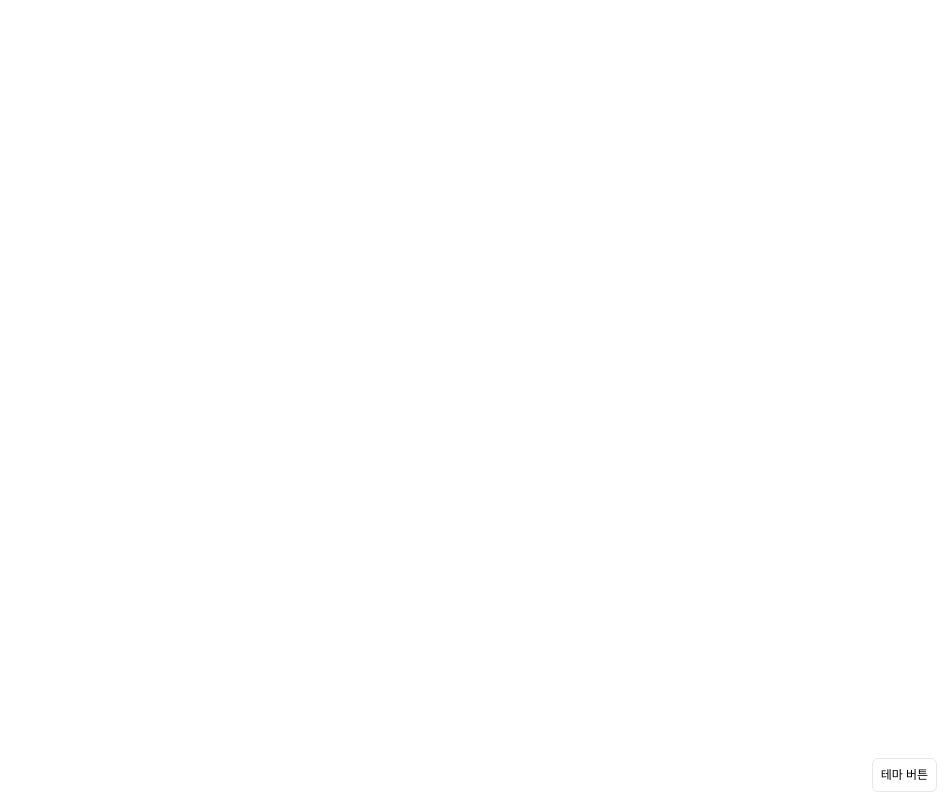
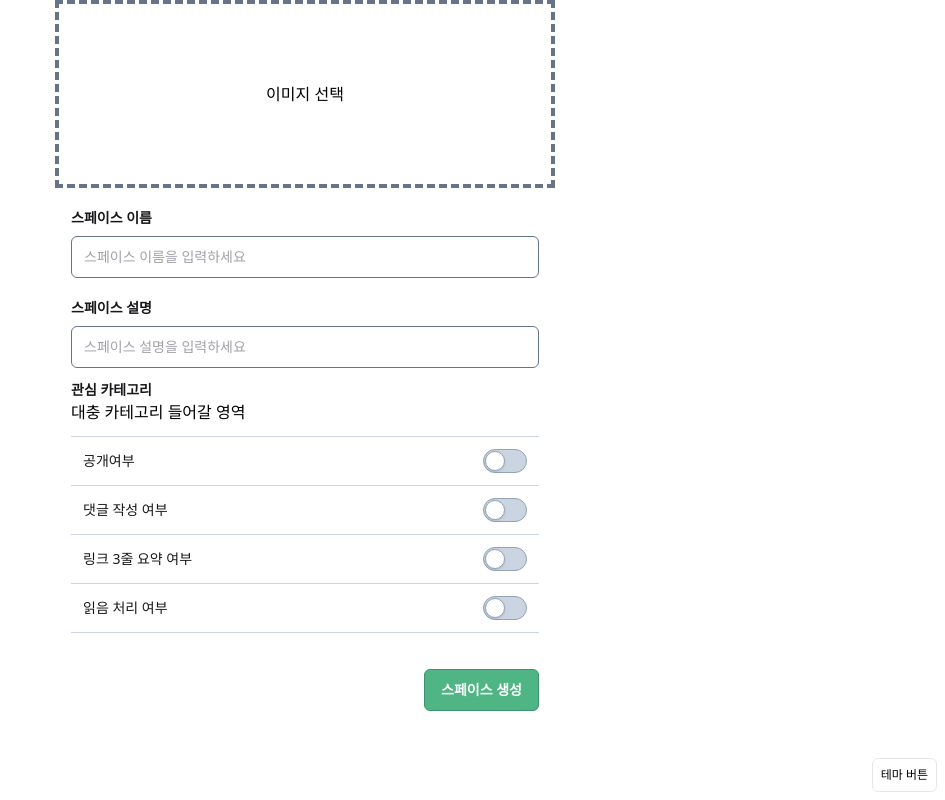
Before and after one commit to Team-TenTen/LinkHub-FE, a Next.js app: page /space/create in a window 1280 px wide. Shown: the whole page, without its empty margins (335-1280 px from the left). Built offline with nearby package versions, Linux system fonts and the light colour scheme; a web font is replaced by a local one.

Commit message:
feat: #31 - 스페이스 form 구현

```diff
--- a/src/app/(routes)/space/create/page.tsx
+++ b/src/app/(routes)/space/create/page.tsx
@@ -1,5 +1,11 @@
+import SpaceForm from '@/components/Space/SpaceForm'
+
 const SpaceCreatePage = () => {
-  return <></>
+  return (
+    <div>
+      <SpaceForm buttonText="스페이스 생성" />
+    </div>
+  )
 }
 
 export default SpaceCreatePage
--- /dev/null
+++ b/src/components/Space/SpaceForm.tsx
@@ -0,0 +1,156 @@
+'use client'
+
+import { ChangeEvent, useRef, useState } from 'react'
+import { useForm } from 'react-hook-form'
+import { Input, Toggle } from '@/components'
+import Image from 'next/image'
+import Button from '../common/Button/Button'
+
+interface FormValues {
+  image: File | null
+  name: string
+  description: string
+  public: boolean
+  comment: boolean
+  summary: boolean
+  viewer: boolean
+}
+
+const SpaceForm = ({ buttonText }: { buttonText: string }) => {
+  const selectSpaceImage = useRef<HTMLInputElement | null>(null)
+  const [imageFile, setImageFile] = useState<File | null>(null)
+  const [thumnail, setThumnail] = useState<string | null>(null)
+
+  const {
+    register,
+    getValues,
+    setValue,
+    handleSubmit,
+    formState: { errors },
+  } = useForm<FormValues>({
+    defaultValues: {
+      image: null,
+      name: '',
+      description: '',
+    },
+  })
+
+  const handleFileChange = (e: ChangeEvent<HTMLInputElement>) => {
+    e.preventDefault()
+
+    if (e.target.files) {
+      const blob = new Blob([e.target.files[0]], {
+        type: e.target.files[0].type,
+      })
+
+      const thumbNailImage = URL.createObjectURL(blob)
+      setThumnail(thumbNailImage)
+      setImageFile(e.target.files[0])
+      setValue('image', imageFile)
+    }
+  }
+
+  // todo: 이미지 파일 처리
+  return (
+    <form
+      className="flex flex-col gap-3"
+      onSubmit={handleSubmit((data) => {
+        console.log(data)
+      })}>
+      <div>
+        <input
+          {...register('image')}
+          type="file"
+          className="hidden"
+          ref={selectSpaceImage}
+          onChange={handleFileChange}
+        />
+        <div onClick={() => selectSpaceImage?.current?.click()}>
+          {thumnail ? (
+            <Image
+              className="h-[188px] object-cover"
+              src={thumnail}
+              width={500}
+              height={188}
+              alt="spaceImage"
+            />
+          ) : (
+            <div className="flex h-[188px] items-center justify-center border-4 border-dashed border-slate5">
+              이미지 선택
+            </div>
+          )}
+        </div>
+      </div>
+      <div className="flex flex-col gap-3 pl-4 pr-4">
+        <div>
+          <Input
+            {...register('name', {
+              required: '스페이스명을 입력해 주세요',
+            })}
+            label="스페이스 이름"
+            placeholder="스페이스 이름을 입력하세요"
+            type="text"
+            validation={errors.name?.message}
+          />
+        </div>
+        <div>
+          <Input
+            {...register('description')}
+            label="스페이스 설명"
+            placeholder="스페이스 설명을 입력하세요"
+            type="text"
+          />
+        </div>
+        <div>
+          <div className="text-sm font-semibold text-gray9">관심 카테고리</div>
+          <div>대충 카테고리 들어갈 영역</div>
+        </div>
+        <div>
+          <div className="flex items-center justify-between border-t border-slate3 p-3">
+            <div className="text-sm font-medium text-gray9">공개여부</div>
+            <Toggle
+              {...register('public')}
+              name="public"
+              onChange={() => setValue('public', !getValues('public'))}
+            />
+          </div>
+          <div className="flex items-center justify-between border-t border-slate3 p-3">
+            <div className="text-sm font-medium text-gray9">댓글 작성 여부</div>
+            <Toggle
+              {...register('comment')}
+              name="comment"
+              onChange={() => setValue('comment', !getValues('comment'))}
+            />
+          </div>
+          <div className="flex items-center justify-between border-t border-slate3 p-3">
+            <div className="text-sm font-medium text-gray9">
+              링크 3줄 요약 여부
+            </div>
+            <Toggle
+              {...register('summary')}
+              name="summary"
+              onChange={() => setValue('summary', !getValues('summary'))}
+            />
+          </div>
+          <div className="flex items-center justify-between border-b border-t border-slate3 p-3">
+            <div className="text-sm font-medium text-gray9">읽음 처리 여부</div>
+            <Toggle
+              {...register('viewer')}
+              name="viewer"
+              onChange={() => setValue('viewer', !getValues('viewer'))}
+            />
+          </div>
+        </div>
+        <div className="flex justify-end py-6">
+          <Button
+            type="submit"
+            className="button button-md button-emerald">
+            {buttonText}
+          </Button>
+        </div>
+      </div>
+    </form>
+  )
+}
+
+export default SpaceForm
--- a/src/components/common/Toggle/Toggle.tsx
+++ b/src/components/common/Toggle/Toggle.tsx
@@ -1,3 +1,4 @@
+import { ForwardedRef, forwardRef } from 'react'
 import { cls } from '@/utils'
 import useToggle from './hooks/useToggle'
 
@@ -7,7 +8,11 @@ export interface ToggleProps {
   onChange: (e?: React.ChangeEvent<HTMLInputElement>) => void
 }
 
-const Toggle = ({ name, on = false, onChange }: ToggleProps) => {
+const Toggle = forwardRef(
+  (
+    { name, on = false, onChange }: ToggleProps,
+    ref?: ForwardedRef<HTMLInputElement>,
+  ) => {
     const [checked, toggle] = useToggle(on)
 
     const handleChange = (e: React.ChangeEvent<HTMLInputElement>) => {
@@ -18,10 +23,10 @@ const Toggle = ({ name, on = false, onChange }: ToggleProps) => {
     return (
       <label className="inline-flex cursor-pointer select-none">
         <input
+          ref={ref}
           type="checkbox"
-        className="hidden"
+          className="appearance-none"
           name={name}
-        checked={checked}
           onChange={handleChange}
         />
         <div
@@ -34,6 +39,9 @@ const Toggle = ({ name, on = false, onChange }: ToggleProps) => {
         />
       </label>
     )
-}
+  },
+)
+
+Toggle.displayName = 'Toggle'
 
 export default Toggle
```
Also changed, not shown: public/test-image.svg (added). Lines whose indentation alone changed are shown as unchanged.
